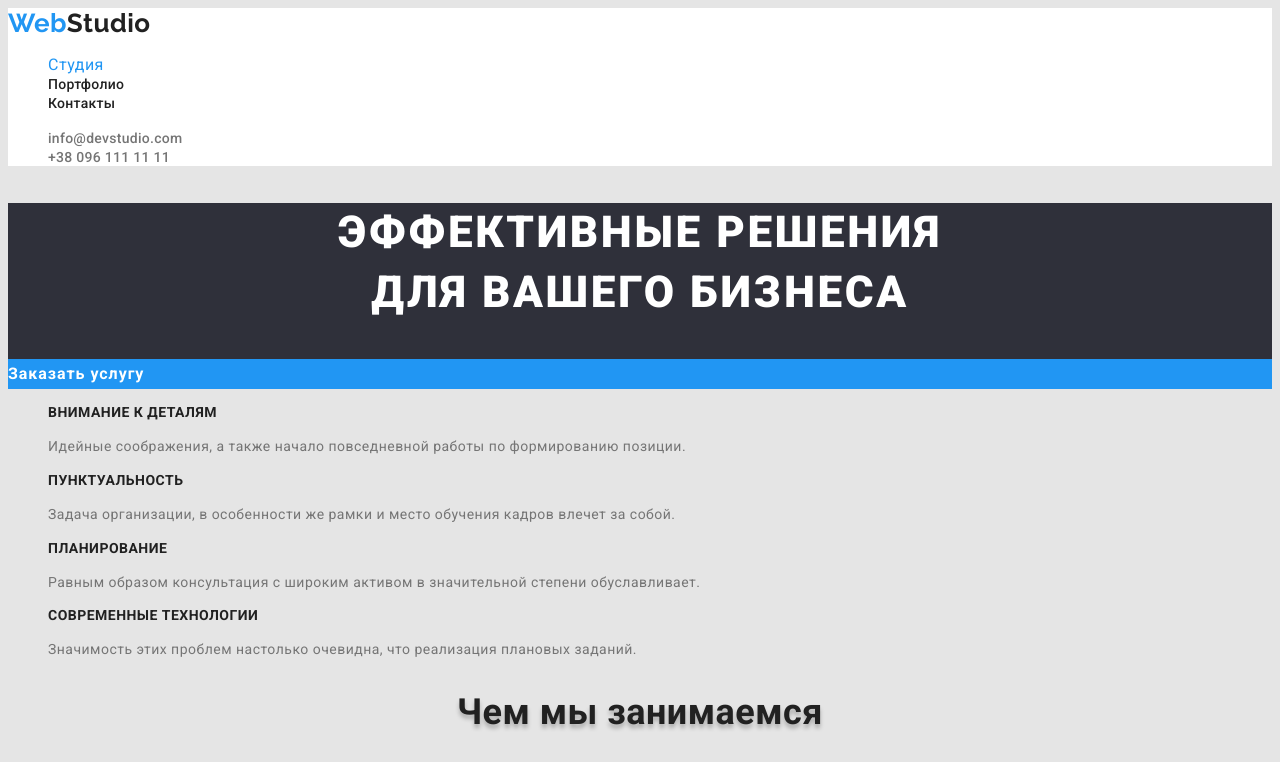
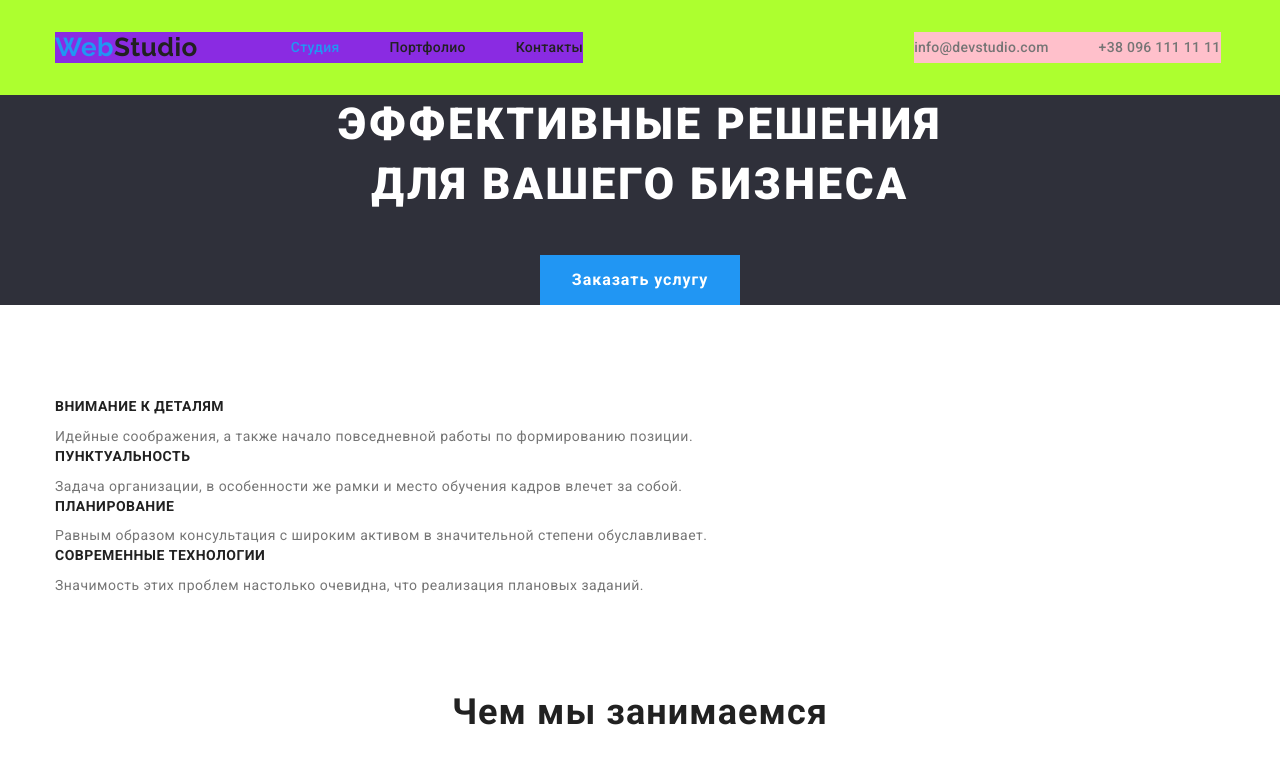
Before and after one commit to vita-khutorianska/goit-markup-hw-03, a plain HTML site: page index.html in a window 1280 px wide. Shown: the top 762 px of the page. Drawn offline with nearby package versions, Linux system fonts and the light colour scheme.

Commit message:
add padding

```diff
--- a/css/styles.css
+++ b/css/styles.css
@@ -1,3 +1,11 @@
+html {
+  box-sizing: border-box;
+}
+*,
+*::before,
+*::after {
+  box-sizing: inherit;
+}
 :root {
   --primery-text-colour: #212121;
   --text-color: #757575;
@@ -12,7 +20,7 @@
 }
 body {
   color: var(--primery-text-colour);
-  background-color: var(--main-bg-color);
+  background-color: var(--white);
   text-decoration: none;
   font-weight: 400;
   font-style: normal;
@@ -21,19 +29,57 @@ body {
 }
 .list {
   list-style: none;
+  margin: 0;
+  padding: 0;
+}
+.flexbox {
+  display: flex;
+}
+.container {
+  width: 1200px;
+  padding-left: 15px;
+  padding-right: 15px;
+  margin-left: auto;
+  margin-right: auto;
+}
+img {
+  display: block;
+  max-width: 100%;
+  height: auto;
+}
+/* button*/
+
+.button.primary {
+  font-weight: 500;
+  font-size: 16px;
+  line-height: 1.62;
+  text-align: center;
+  color: var(--primery-text-colour);
+  background-color: var(--button-bck-color);
+  text-decoration: none;
+}
+
+.button.primary:focus,
+.button.primary:hover {
+  color: var(--white);
+  background-color: var(--acent);
 }
 
 /*header*/
-.header {
-  background-color: var(--white);
-  /* logo*/
+.page-header {
+  padding-top: 32px;
+  padding-bottom: 32px;
+  background-color: greenyellow;
 }
+
+/* logo*/
 .logo {
+  display: flex;
+  margin-right: 93px;
   font-family: raleway, sans-serif;
   font-weight: 700;
   font-size: 26px;
   line-height: 1.2;
-
   text-decoration: none;
 }
 .logo-main {
@@ -44,6 +90,21 @@ body {
 }
 
 /* site navigation*/
+.site-nav {
+  display: flex;
+  align-items: center;
+  background-color: blueviolet;
+}
+.site-nav {
+  margin-right: 331px;
+}
+.nav-list {
+  display: flex;
+}
+.nav-item:not(:last-child) {
+  margin-right: 50px;
+}
+
 .site-nav .link {
   font-weight: 500;
   font-size: 14px;
@@ -60,8 +121,17 @@ body {
 }
 .link-act {
   color: var(--acent);
+  font-weight: 500;
+  font-size: 14px;
+  line-height: 1.14;
+  letter-spacing: 0.02em;
 }
-
+/* навигация для авторизации*/
+.nav-auth {
+  display: flex;
+  align-items: center;
+  background-color: pink;
+}
 .nav-auth .link {
   font-weight: 500;
   font-size: 14px;
@@ -70,40 +140,12 @@ body {
   color: var(--text-color);
   text-decoration: none;
 }
-
 .nav-auth .link:hover,
 .link:focus {
   color: var(--acent);
 }
-
-/* button*/
-
-.button.primary {
-  font-weight: 500;
-  font-size: 16px;
-  line-height: 1.62;
-  text-align: center;
-  color: var(--primery-text-colour);
-  background-color: var(--button-bck-color);
-  text-decoration: none;
-}
-
-.button.secondary {
-  font-weight: 700;
-  font-size: 16px;
-  line-height: 1.87;
-  display: flex;
-  align-items: center;
-  text-align: center;
-  letter-spacing: 0.06em;
-  color: var(--white);
-  background-color: var(--acent);
-  text-decoration: none;
-}
-.button.primary:focus,
-.button.primary:hover {
-  color: var(--white);
-  background-color: var(--acent);
+.auth-item {
+  margin-right: 50px;
 }
 
 .card {
@@ -113,20 +155,30 @@ body {
 /* Герой*/
 .hero {
   background-color: var(--footer-bg-color);
+  text-align: center;
 }
+
 .hero-title {
+  margin-top: 0;
+  margin-bottom: 40px;
   font-weight: 900;
   font-size: 44px;
   line-height: 1.36;
-  text-align: center;
+
   letter-spacing: 0.06em;
   text-transform: uppercase;
   color: var(--white);
 }
-.hero.button .secondary {
+.button.secondary {
+  padding-top: 10px;
+  padding-right: 32px;
+  padding-bottom: 10px;
+  padding-left: 32px;
+
   font-weight: 700;
   font-size: 16px;
   line-height: 1.87;
+  display: inline-block;
   align-items: center;
   text-align: center;
   letter-spacing: 0.06em;
@@ -134,23 +186,34 @@ body {
   background-color: var(--acent);
   text-decoration: none;
 }
-
-/*особенности работы*/
+/*Преимущества*/
+.advantege {
+  padding-top: 94px;
+  padding-bottom: 94px;
+}
 
 .title {
+  margin-top: 0;
+  margin-bottom: 0;
+  padding-bottom: 50px;
   font-weight: 700;
   font-size: 36px;
   line-height: 1.16;
   text-align: center;
-  text-shadow: 0px 4px 4px rgba(0, 0, 0, 0.25);
+  letter-spacing: 0.03em;
 }
 .subtitle {
+  margin-top: 0;
+  margin-bottom: 0;
+  padding-bottom: 10px;
   font-weight: 700;
   font-size: 14px;
   line-height: 1.14;
   text-transform: uppercase;
 }
 .text {
+  margin-top: 0;
+  margin-bottom: 0;
   font-size: 14px;
   line-height: 1.71;
   color: var(--text-color);
@@ -163,13 +226,31 @@ body {
 .team {
   background-color: var(--section-team-bg-color);
 }
+.team-title {
+  margin-top: 0;
+  margin-bottom: 0;
+  padding-top: 94px;
+  padding-bottom: 94px;
+  font-weight: 700;
+  font-size: 36px;
+  line-height: 1.16;
+  text-align: center;
+  letter-spacing: 0.03em;
+}
 .team-subtitle {
+  margin-top: 0;
+  margin-bottom: 0;
+  padding-top: 30px;
+  padding-bottom: 10px;
   font-weight: 500;
   font-size: 16px;
   line-height: 1.18;
   text-align: center;
 }
 .team-text {
+  margin-top: 0;
+  margin-bottom: 0;
+  padding-bottom: 30px;
   font-size: 16px;
   line-height: 1.18;
   text-align: center;
@@ -184,6 +265,8 @@ body {
 }
 
 .footer .logo {
+  padding-top: 60px;
+  padding: 20px;
   font-family: raleway, sans-serif;
   font-weight: 700;
   font-size: 26px;
@@ -212,6 +295,9 @@ a {
   text-decoration: none;
 }
 .portfolio .subtitle {
+  margin-top: 0;
+  margin-bottom: 0;
+  padding-bottom: 4px;
   font-weight: 700;
   font-size: 18px;
   line-height: 2;
--- a/index.html
+++ b/index.html
@@ -8,24 +8,31 @@
       rel="stylesheet"
       href="https://fonts.googleapis.com/css2?family=Raleway:wght@700&family=Roboto:wght@400;500;700;900&display=swap"
     />
-    <link rel="stylesheet" href="normalize" />
+    <link
+      rel="stylesheet"
+      href="https://cdnjs.cloudflare.com/ajax/libs/modern-normalize/1.0.0/modern-normalize.min.css"
+    />
     <link rel="stylesheet" href="./css/styles.css" />
   </head>
   <body class="page">
     <!--- шапка-->
-    <header class="header">
+    <header class="page-header">
+      <div class="container flexbox">
+        <nav class="site-nav">
           <a href="./index.html" class="logo">
-        <span class="logo-main">Web</span><span class="logo-part">Studio</span>
+            <span class="logo-main">Web</span
+            ><span class="logo-part">Studio</span>
           </a>
-      <nav class="site-nav">
-        <ul class="list">
-          <li><a href="./" class="link-act">Студия</a></li>
-          <li><a href="./portfolio.html" class="link">Портфолио</a></li>
-          <li><a href="" class="link">Контакты</a></li>
+          <ul class="list nav-list">
+            <li class="nav-item"><a href="./" class="link-act">Студия</a></li>
+            <li class="nav-item">
+              <a href="./portfolio.html" class="link">Портфолио</a>
+            </li>
+            <li class="nav-item"><a href="" class="link">Контакты</a></li>
           </ul>
         </nav>
         <ul class="nav-auth list">
-        <li>
+          <li class="auth-item">
             <a href="mailto:info@devstudio.com" class="link"
               >info@devstudio.com</a
             >
@@ -34,18 +41,23 @@
             <a href="tel:++38-096-111-11-11" class="link">+38 096 111 11 11</a>
           </li>
         </ul>
+      </div>
     </header>
     <main>
       <!---Банер -->
       <section class="hero">
+        <div class="container">
           <h1 class="hero-title">
             Эффективные решения <br />
             для вашего бизнеса
           </h1>
           <a href="" class="button secondary">Заказать услугу</a>
+        </div>
       </section>
+
       <!--- Особенности работы-->
-      <section class="section">
+      <section class="advantege">
+        <div class="container flexbox">
           <!--<h2 class="title">Преимущества</h2>-->
           <ul class="feature list">
             <li>
@@ -58,8 +70,8 @@
             <li>
               <h3 class="subtitle">Пунктуальность</h3>
               <p class="text">
-              Задача организации, в особенности же рамки и место обучения кадров
-              влечет за собой.
+                Задача организации, в особенности же рамки и место обучения
+                кадров влечет за собой.
               </p>
             </li>
             <li>
@@ -77,9 +89,11 @@
               </p>
             </li>
           </ul>
+        </div>
       </section>
       <!---Чем занимаются-->
-      <section class="work">
+      <section class="work list">
+        <div class="container">
           <h2 class="title">Чем мы занимаемся</h2>
           <ul class="list">
             <li>
@@ -94,13 +108,19 @@
             </li>
             <li><img src="./img/boх-3.jpg" alt="планшет" width="370" /></li>
           </ul>
+        </div>
       </section>
       <!--- team-->
       <section class="team">
-        <h2 class="title">Наша команда</h2>
+        <div class="container">
+          <h2 class="team-title">Наша команда</h2>
           <ul class="list">
             <li class="card">
-            <img src="./img/img.jpg" alt="фото игорь демьяненко" width="270" />
+              <img
+                src="./img/img.jpg"
+                alt="фото игорь демьяненко"
+                width="270"
+              />
               <h3 class="team-subtitle">Игорь Демьяненко</h3>
               <p class="team-text">Product Designer</p>
             </li>
@@ -110,20 +130,31 @@
               <p class="team-text">Frontend Developer</p>
             </li>
             <li class="card">
-            <img src="./img/img-5.jpg" alt="фото Николай Тарасов" width="270" />
+              <img
+                src="./img/img-5.jpg"
+                alt="фото Николай Тарасов"
+                width="270"
+              />
               <h3 class="team-subtitle">Николай Тарасов</h3>
               <p class="team-text">Marketing</p>
             </li>
             <li class="card">
-            <img src="./img/img-6.jpg" alt="фото Михаил Ермаков" width="270" />
+              <img
+                src="./img/img-6.jpg"
+                alt="фото Михаил Ермаков"
+                width="270"
+              />
               <h3 class="team-subtitle">Михаил Ермаков</h3>
               <p class="team-text">UI Designer</p>
             </li>
           </ul>
+        </div>
       </section>
     </main>
     <!--- футер-->
+
     <footer class="footer">
+      <div class="container">
         <a href="WebStudio" class="logo"
           ><span class="logo-main">Web</span>Studio</a
         >
@@ -137,6 +168,7 @@
             >+38-096-111-11-11</a
           >
         </address>
+      </div>
     </footer>
   </body>
 </html>
```
Also changed, not shown: portfolio.html (+9 -2 lines). Lines whose indentation alone changed are shown as unchanged.
